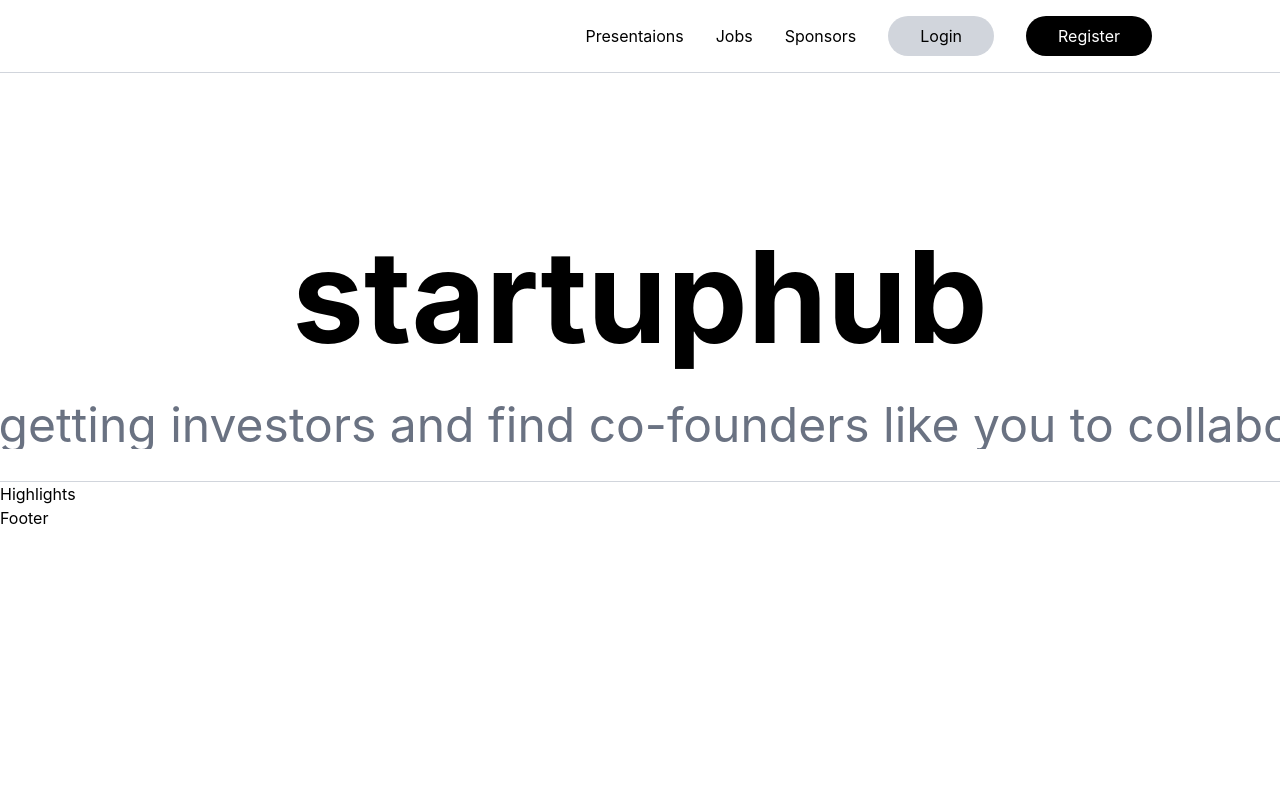
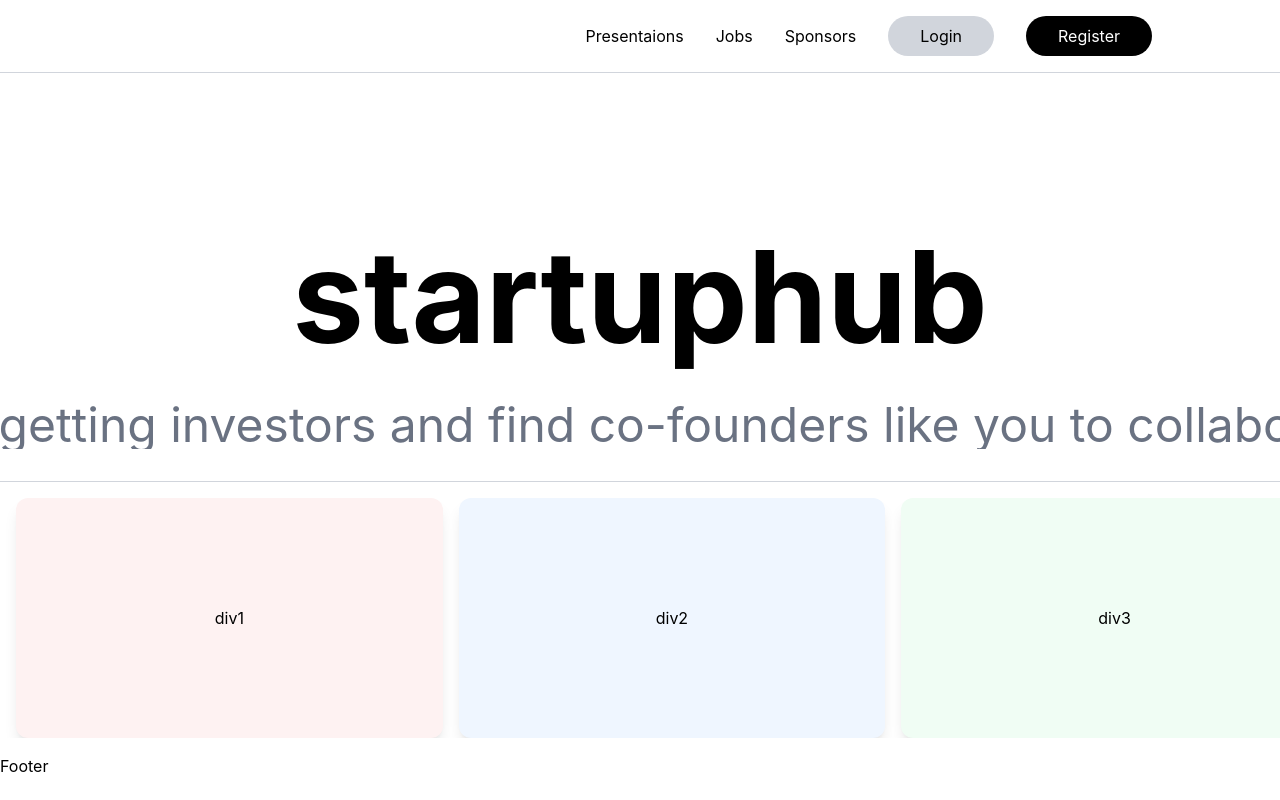
Before and after one commit to Kamozozozo/SmartLearn, a React app in the folder frontend/: page / in a window 1280 px wide. Built offline with nearby package versions, Linux system fonts and the light colour scheme; the HTML template or start-up script is replaced by a standard one.

Commit message:
higlight for the landing page done ony API call left

```diff
--- a/frontend/src/landingpage/Highlights.jsx
+++ b/frontend/src/landingpage/Highlights.jsx
@@ -1,9 +1,31 @@
-import React from 'react'
+import React from 'react';
 
 const Highlights = () => {
   return (
-    <div>Highlights</div>
-  )
-}
+    <div className="py-4">
+      <div className="flex overflow-x-auto space-x-4 px-4 scrollbar-hid no-scrollbar">
 
-export default Highlights
+        <div className="flex-shrink-0 w-[33.33vw] h-60 bg-red-50 rounded-xl shadow-lg flex items-center justify-center">
+          div1
+        </div>
+        <div className="flex-shrink-0 w-[33.33vw] h-60 bg-blue-50 rounded-xl shadow-lg flex items-center justify-center">
+          div2
+        </div>
+        <div className="flex-shrink-0 w-[33.33vw] h-60 bg-green-50 rounded-xl shadow-lg flex items-center justify-center">
+          div3
+        </div>
+        <div className="flex-shrink-0 w-[33.33vw] h-60 bg-yellow-50 rounded-xl shadow-lg flex items-center justify-center">
+          div4
+        </div>
+        <div className="flex-shrink-0 w-[33.33vw] h-60 bg-purple-50 rounded-xl shadow-lg flex items-center justify-center">
+          div5
+        </div>
+        <div className="flex-shrink-0 w-[33.33vw] h-60 bg-pink-50 rounded-xl shadow-lg flex items-center justify-center">
+          div6
+        </div>
+      </div>
+    </div>
+  );
+};
+
+export default Highlights;
```
